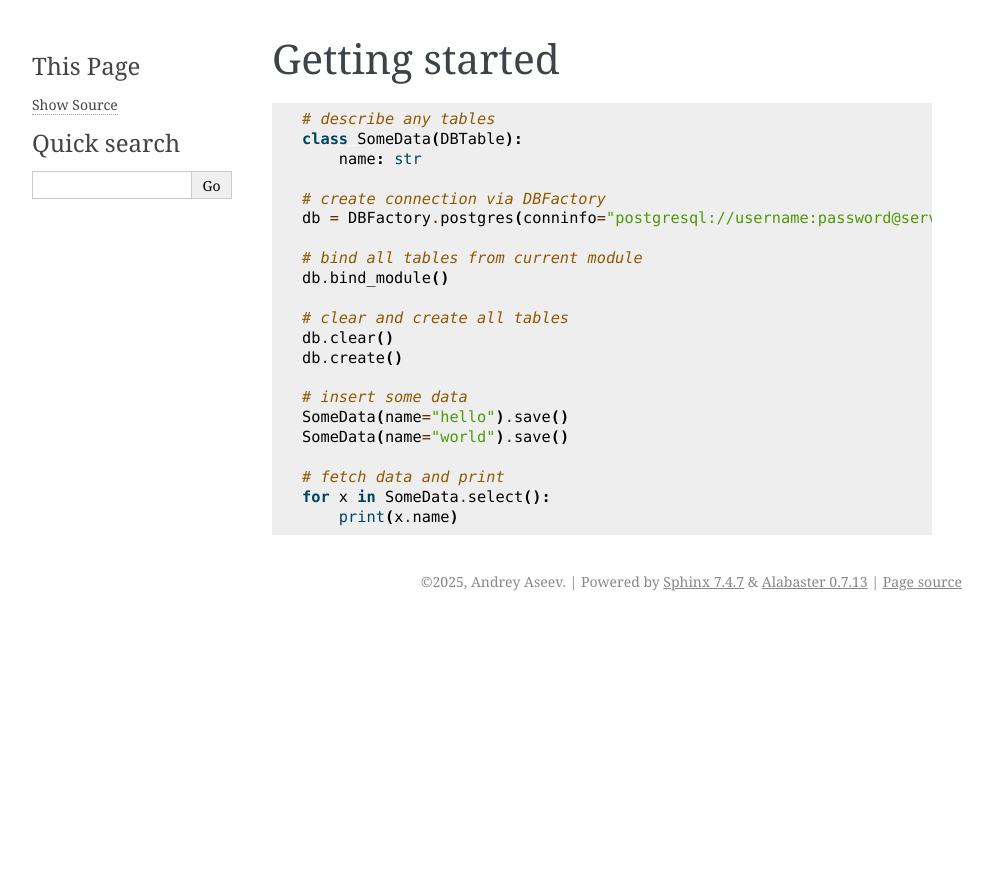
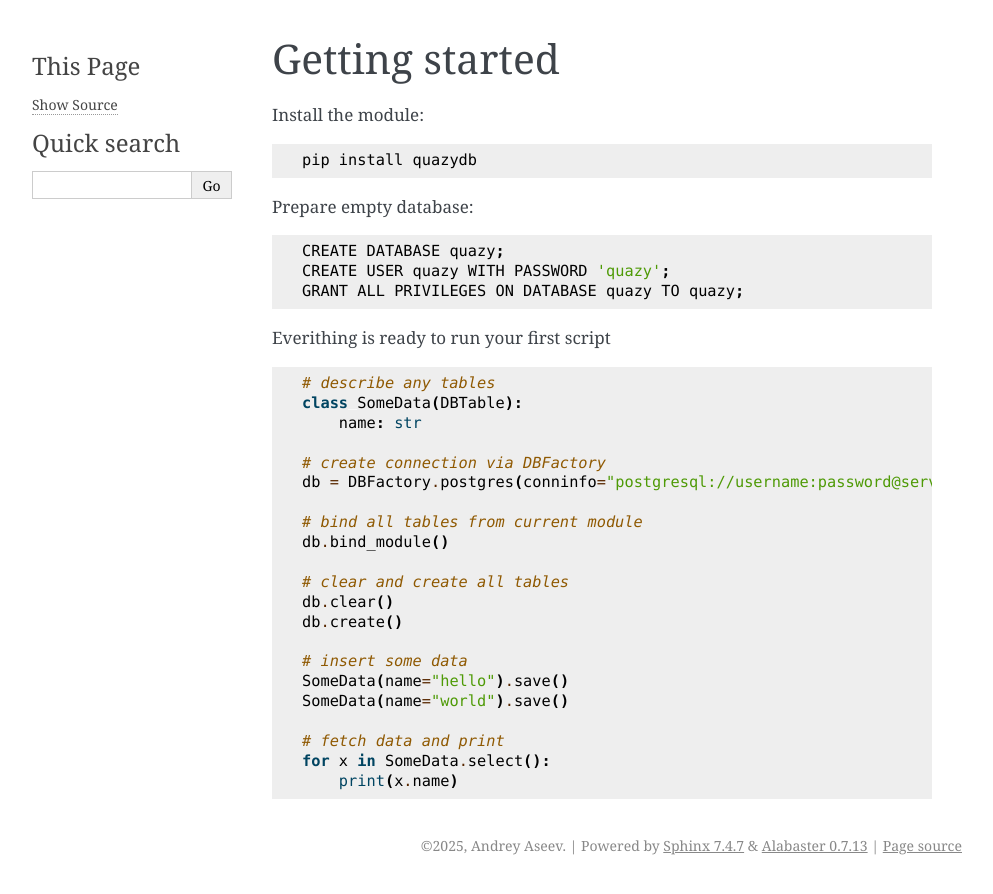
Before and after one commit to zergos/quazydb, a Sphinx documentation site: the page built from docs/source/getting_started.rst, in a window 1280 px wide. Shown: the top 894 px of the page, without its empty margins (148-1141 px from the left). Built offline with Sphinx 7.4.7, drawn with Linux system fonts in a browser that asks for light colours.

Commit message:
more info

```diff
--- a/docs/source/getting_started.rst
+++ b/docs/source/getting_started.rst
@@ -1,5 +1,17 @@
 Getting started
 ###############
+
+Install the module::
+
+    pip install quazydb
+
+Prepare empty database::
+
+    CREATE DATABASE quazy;
+    CREATE USER quazy WITH PASSWORD 'quazy';
+    GRANT ALL PRIVILEGES ON DATABASE quazy TO quazy;
+
+Everithing is ready to run your first script
 
 ..  code-block:: python
 
```
